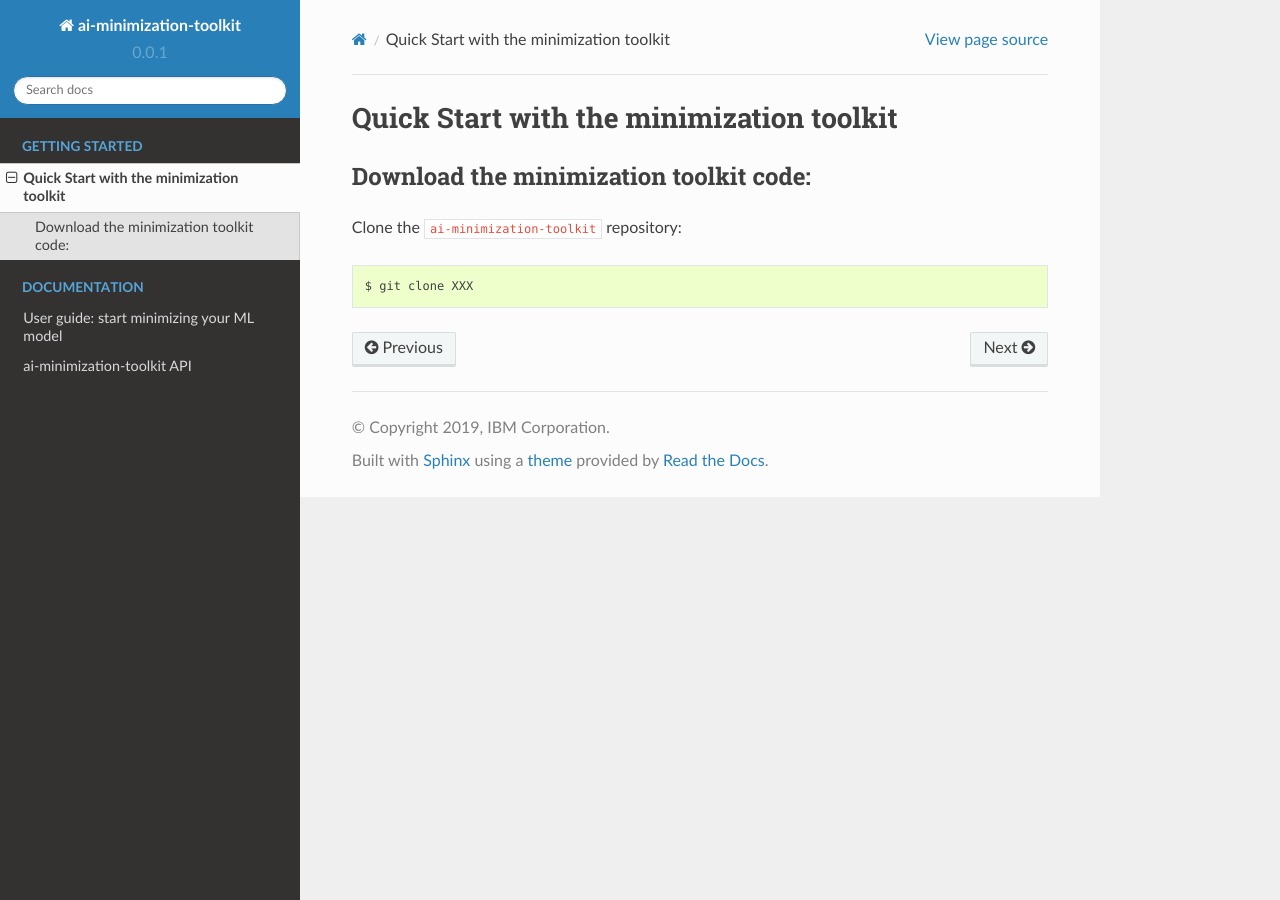
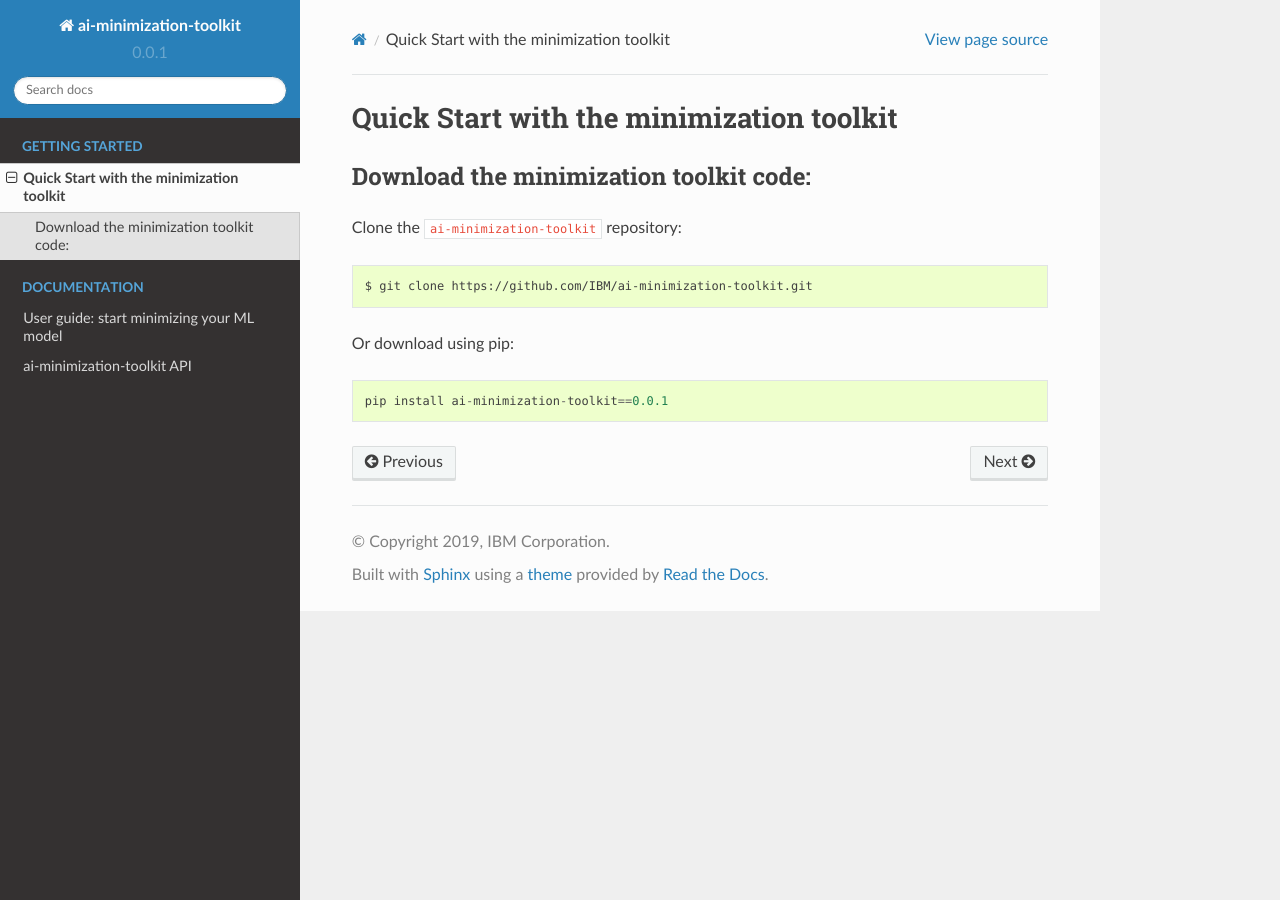
Before and after one commit to IBM/ai-minimization-toolkit, a Sphinx documentation site: the page built from doc/quick_start.rst, in a window 1280 px wide. Built offline with Sphinx 7.4.7 and the Read the Docs theme 2.0.0, drawn with Linux system fonts in a browser that asks for light colours; formulas are drawn with MathJax 3; pages that are not in the unit, such as notebooks, are missing from menus.

```diff
--- a/doc/quick_start.rst
+++ b/doc/quick_start.rst
@@ -8,4 +8,8 @@ Download the minimization toolkit code:
 
 Clone the ``ai-minimization-toolkit`` repository::
 
-    $ git clone XXX
+    $ git clone https://github.com/IBM/ai-minimization-toolkit.git
+
+Or download using pip::
+
+    pip install ai-minimization-toolkit==0.0.1
--- a/setup.py
+++ b/setup.py
@@ -38,7 +38,6 @@ EXTRAS_REQUIRE = {
         'pytest-cov'],
     'docs': [
         'sphinx',
-        # 'sphinx-gallery',
         'sphinx_rtd_theme',
         'numpydoc',
         'matplotlib'
```
Also changed, not shown: README.rst (+18 -5 lines).
